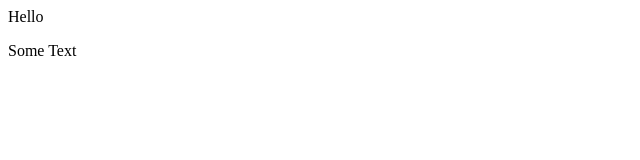
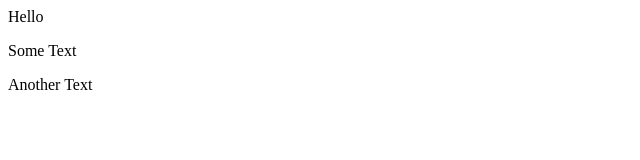
Before and after one commit to edwinisnow/git-basics, a plain HTML site: page index.html in a window 1280 px wide. Shown: the whole page, without its empty margins (0-640 px from the left). Drawn offline with Linux system fonts and the light colour scheme.

Commit message:
div added

```diff
--- a/index.html
+++ b/index.html
@@ -1,2 +1,3 @@
 <p>Hello</p>
 <p>Some Text</p>
+<div>Another Text</div>
```
